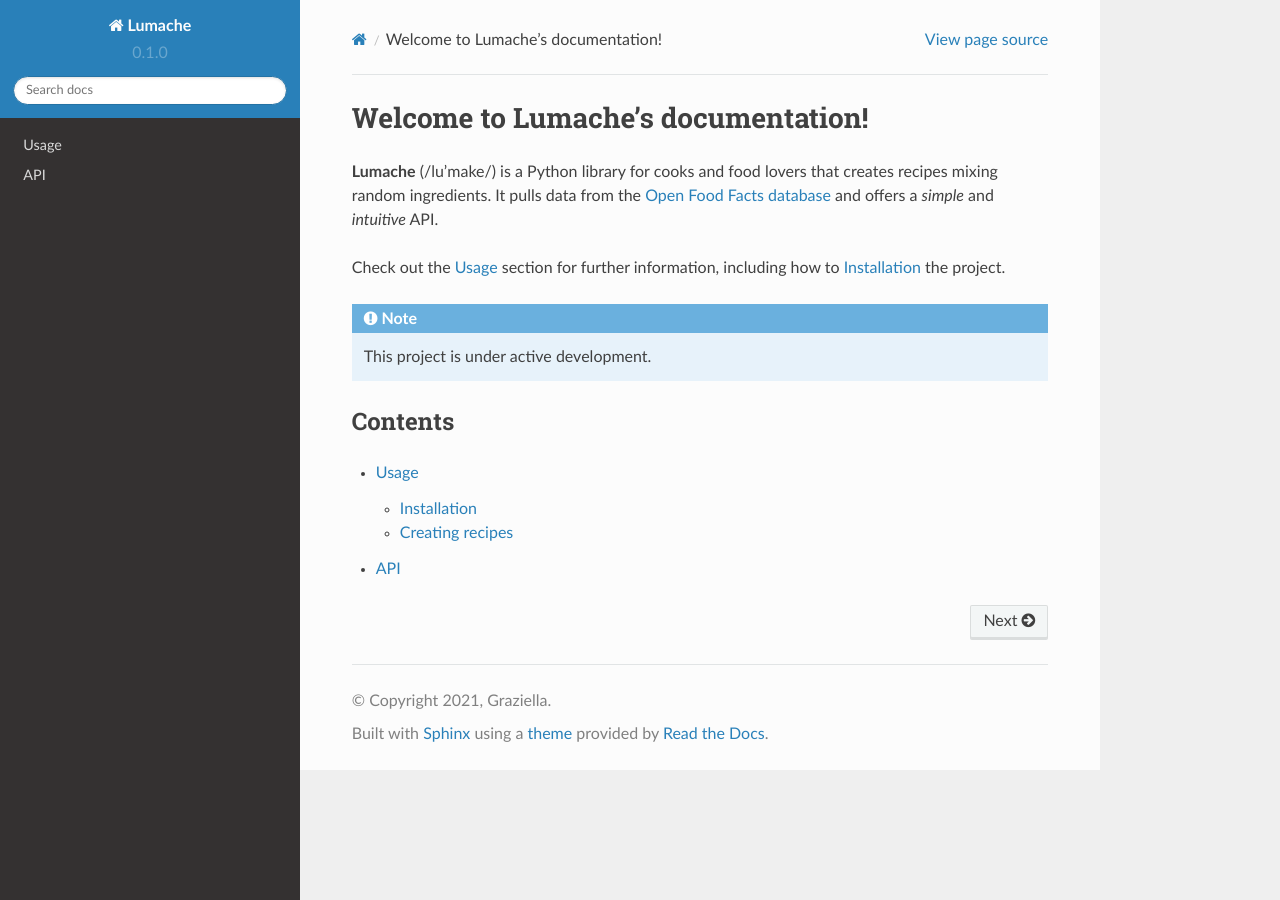
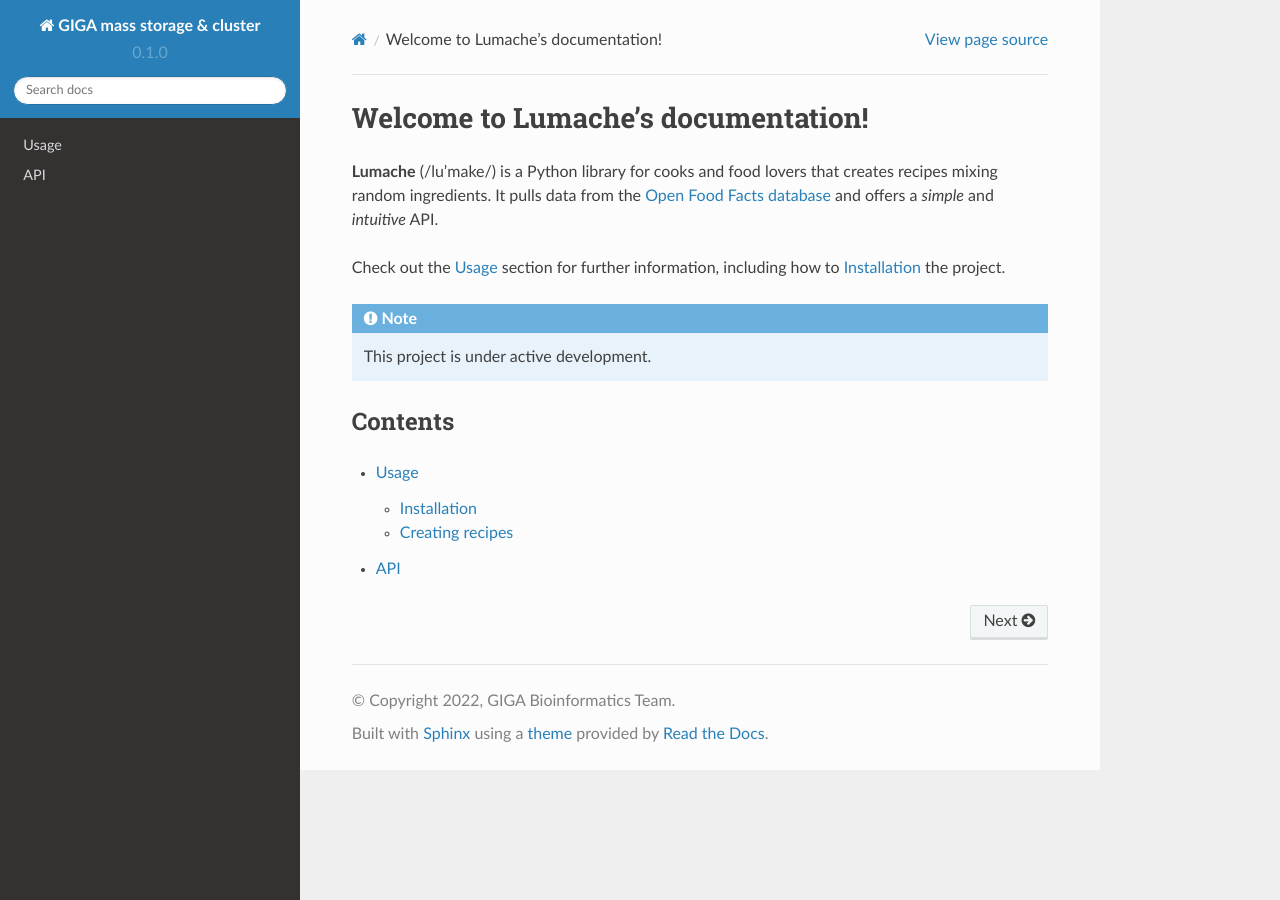
Before and after one commit to amayer21/rtd-tutorial, a Sphinx documentation site: the page built from docs/source/index.rst, in a window 1280 px wide. Built offline with Sphinx 7.4.7 and the Read the Docs theme 2.0.0, drawn with Linux system fonts in a browser that asks for light colours.

Commit message:
adapt to GIGA mass & cluster

```diff
--- a/docs/source/conf.py
+++ b/docs/source/conf.py
@@ -2,9 +2,9 @@
 
 # -- Project information
 
-project = 'Lumache'
-copyright = '2021, Graziella'
-author = 'Graziella'
+project = 'GIGA mass storage & cluster'
+copyright = '2022, GIGA Bioinformatics Team'
+author = 'Alice'
 
 release = '0.1'
 version = '0.1.0'
```
